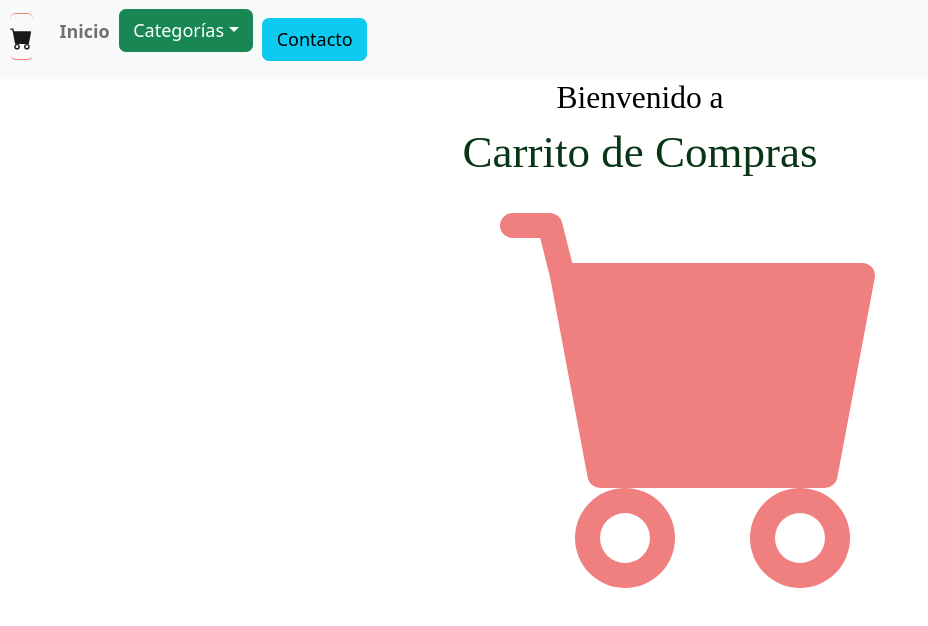
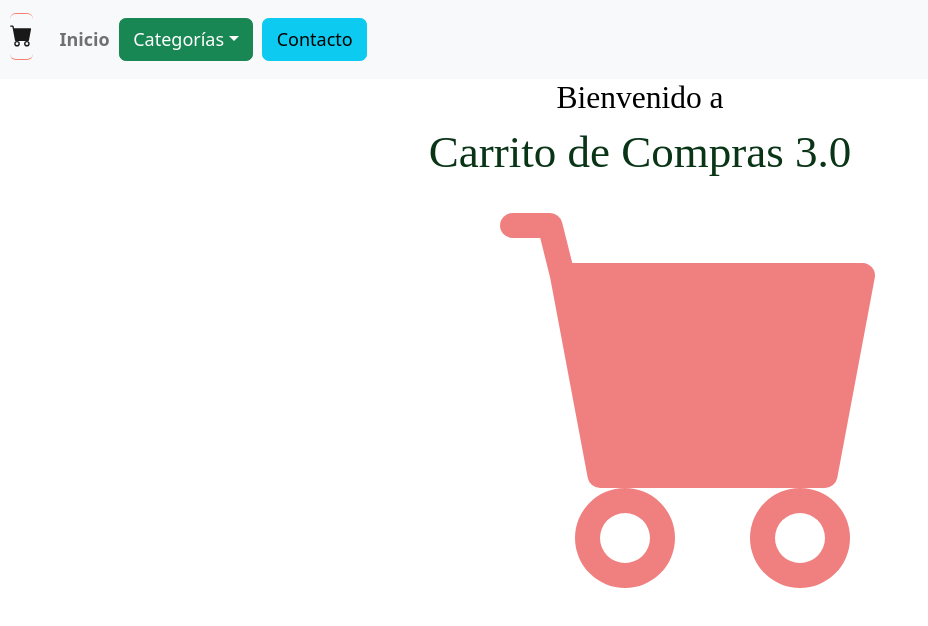
Before and after one commit to skatuperichu/shoppingcart, a React (Create React App) app: page / in a window 1280 px wide. Shown: the top 626 px of the page, without its empty margins (0-928 px from the left). Built offline with nearby package versions, Linux system fonts and the light colour scheme.

Commit message:
New title

```diff
--- a/src/ProductsSection/DetailsProducts/DetailCard.js
+++ b/src/ProductsSection/DetailsProducts/DetailCard.js
@@ -1,7 +1,7 @@
 import { useState, useEffect } from "react";
 import { Card } from "react-bootstrap";
 import { useParams } from "react-router-dom";
-
+//AGREGAR BOTON PARA VOLVER A LA LISTA DE PRODUCTOS.
 function DetailCard() {
   const { id } = useParams();
   const [data, setData] = useState(null);
--- a/src/componentes/Header.js
+++ b/src/componentes/Header.js
@@ -7,27 +7,16 @@ function Header() {
   return (
     <nav class="navbar navbar-expand-lg navbar-light bg-light">
       <a class="navbar-brand" href="/">
-        <BsFillCartFill />
+        <BsFillCartFill style={{ marginBottom: "6px" }} />
       </a>
-      <button
-        class="navbar-toggler"
-        type="button"
-        data-toggle="collapse"
-        data-target="#navbarNav"
-        aria-controls="navbarNav"
-        aria-expanded="false"
-        aria-label="Toggle navigation"
-      >
-        <span class="navbar-toggler-icon"></span>
-      </button>
       <header class="collapse navbar-collapse" id="navbarNav">
-        <ul class="navbar-nav">
+        <ul class="navbar-nav" style={{ alignItems: "center" }}>
           <li>
             <Link class="nav-link" to="/">
               <strong>Inicio</strong> <span class="sr-only" />
             </Link>
           </li>
-          <ul className="navbar-nav ">
+          <ul className="navbar-nav" style={{ alignItems: "center" }}>
             <li>
               <Dropdown>
                 <Dropdown.Toggle variant="success" id="dropdown-basic">
--- a/src/componentes/Home.js
+++ b/src/componentes/Home.js
@@ -1,11 +1,15 @@
 import { BsFillCartFill } from "react-icons/bs";
 function Home() {
   return (
-    <div>
-      <h3>Bienvenido a </h3>
-      <h1>Carrito de Compras</h1>
-      <BsFillCartFill className="carrito" />
-    </div>
+    <>
+      <div>
+        <h3>Bienvenido a </h3>
+        <h1>Carrito de Compras 3.0</h1>
+      </div>
+      <div>
+        <BsFillCartFill className="carrito" />
+      </div>
+    </>
   );
 }
 
```
